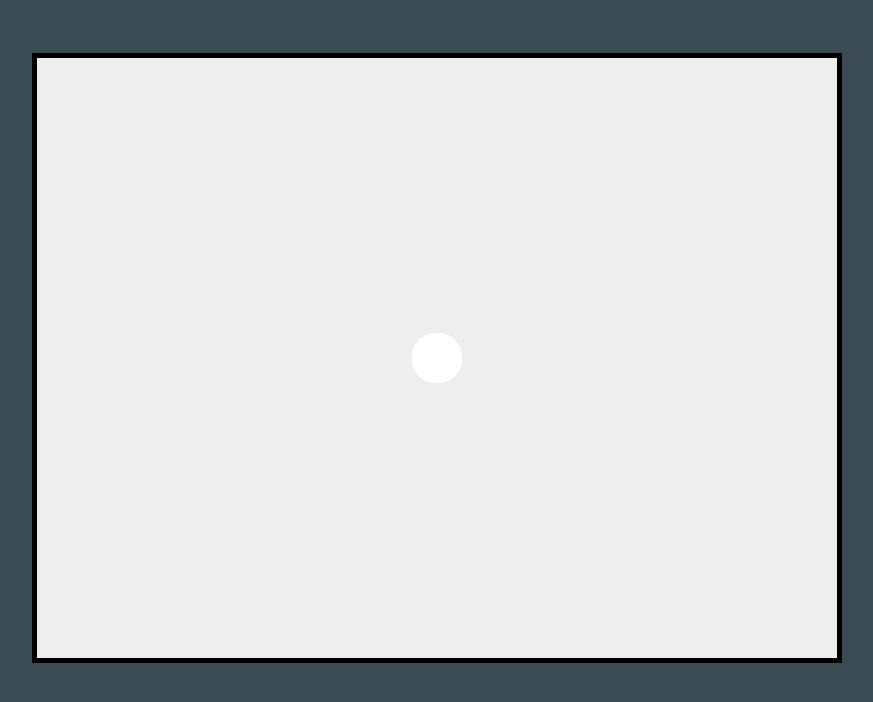
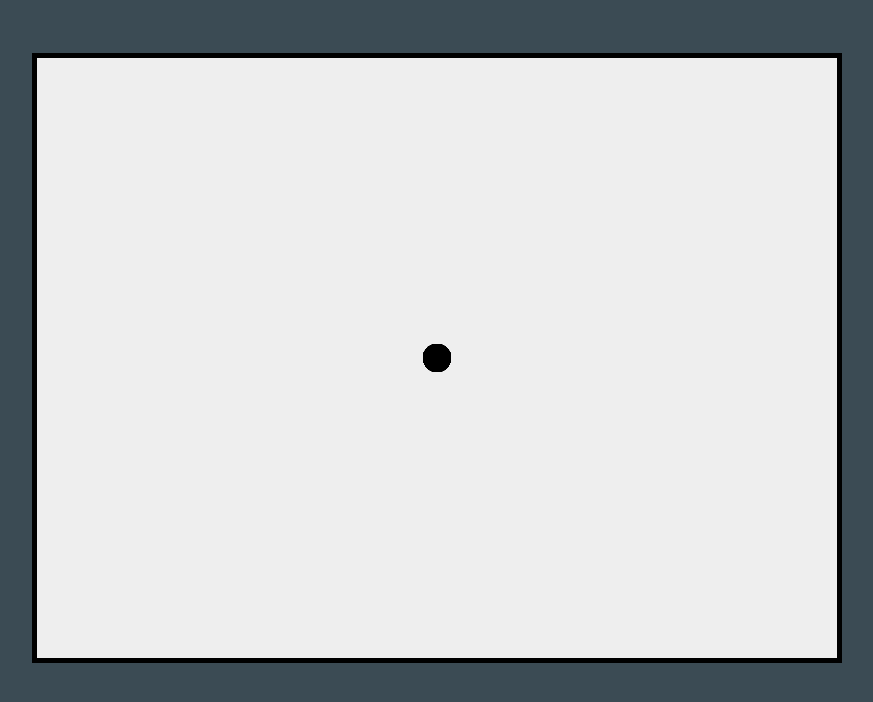
Before and after one commit to brycewolf/Colorball, a website: page public/colorball.html in a window 1280 px wide. Shown: the part 146-848 px from the top of the page, without its empty margins (203-1076 px from the left). Drawn offline with Linux system fonts and the light colour scheme.

Commit message:
Testing boundary line in the middle of the play field

```diff
--- a/public/colorball.html
+++ b/public/colorball.html
@@ -18,15 +18,24 @@
 	var gameWindow = document.getElementById("gameWindow");
 	var gameWindow2d = gameWindow.getContext("2d");
 
+	function startBoundary() {
+		gameWindow2d.beginPath();
+		gameWindow2d.rect(gameWindow.width/2-5,gameWindow.height,10,gameWindow.height);
+		gameWindow2d.fillStyle = "#000000";
+		gameWindow2d.fill();
+		gameWindow2d.closePath();
+	}
+
 	function startBall() {
 		gameWindow2d.beginPath();
-		gameWindow2d.arc(gameWindow.width/2, gameWindow.height/2, 25, 0, Math.PI*2);
-		gameWindow2d.fillStyle = "#ffffff";
+		gameWindow2d.arc(gameWindow.width/2, gameWindow.height/2, 14, 0, Math.PI*2);
+		gameWindow2d.fillStyle = "#000000";
 		gameWindow2d.fill();
 		gameWindow2d.closePath();
 	}
 
 	function draw() {
+		startBoundary();
 		startBall();
 	}
 
```
